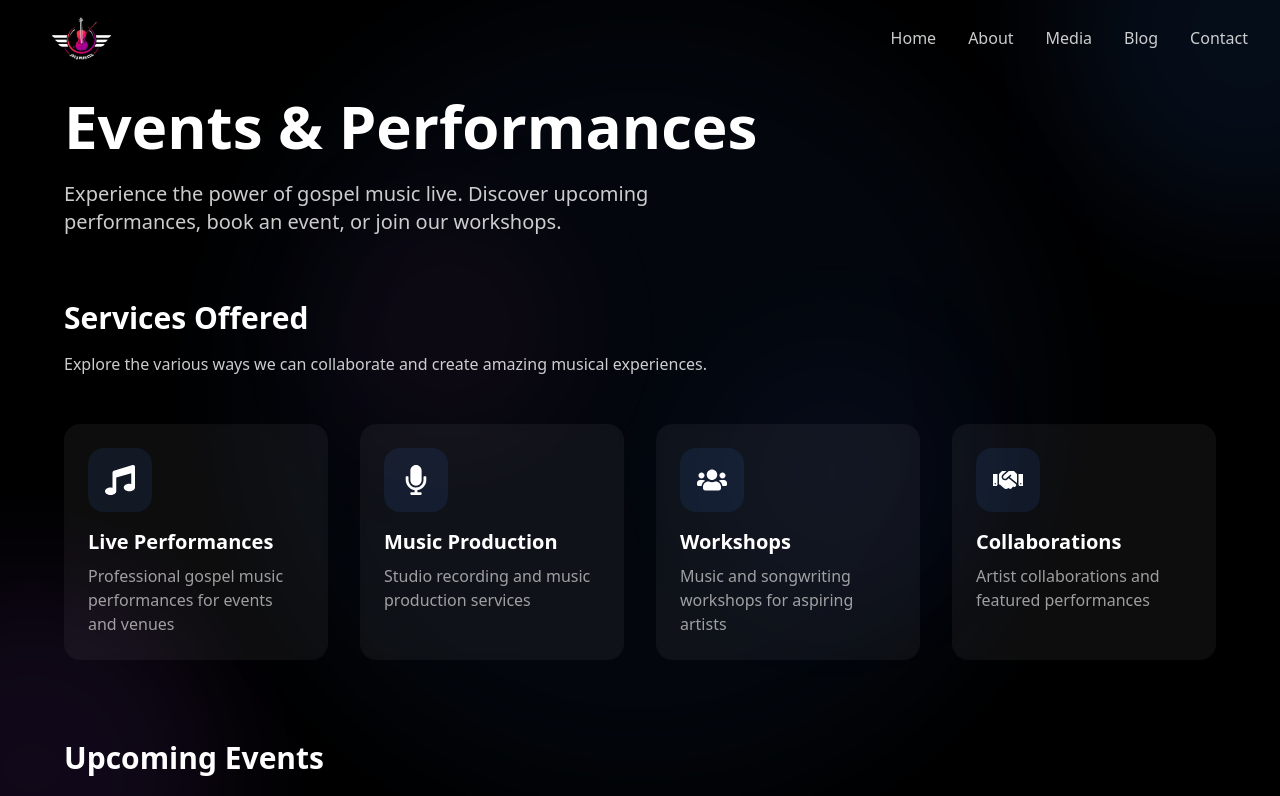
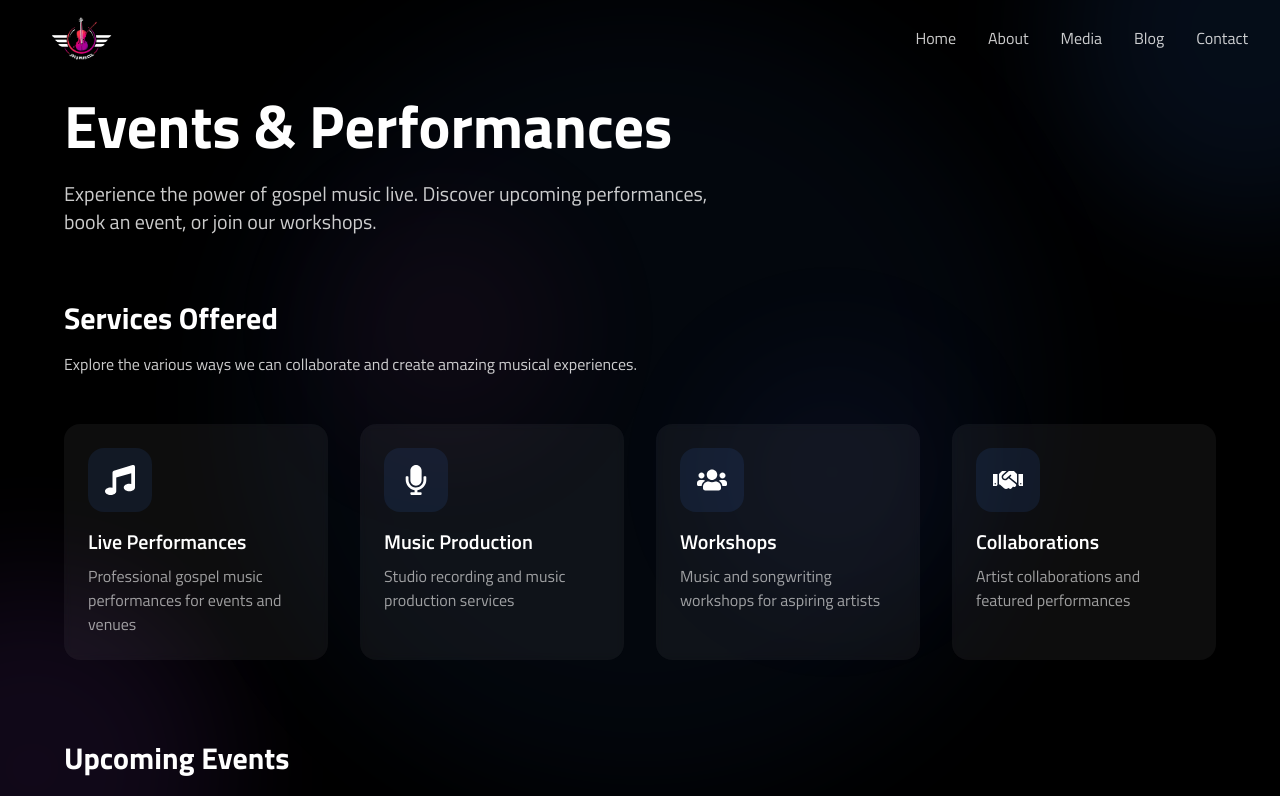
Before and after one commit to jgomputing/jaco, a Next.js app: page /events in a window 1280 px wide. Shown: the top 796 px of the page. Built offline with nearby package versions, Linux system fonts and the light colour scheme.

Commit message:
Refactor global CSS with improved utility classes and styling consistency

```diff
--- a/app/globals.css
+++ b/app/globals.css
@@ -27,25 +27,34 @@
   }
 
   html {
-    @apply scroll-smooth;
+    scroll-behavior: smooth;
     background-color: black;
   }
 
   body {
-    @apply text-white bg-black overflow-x-hidden max-w-[100vw] font-[var(--font-titillium-web)];
+    font-family: 'Titillium Web', sans-serif;
+    color: white;
+    background-color: black;
+    overflow-x: hidden;
+    max-width: 100vw;
   }
 
   /* Custom Scrollbar */
   ::-webkit-scrollbar {
-    @apply w-2;
+    width: 8px;
   }
 
   ::-webkit-scrollbar-track {
-    @apply bg-black/20;
+    background-color: rgba(0, 0, 0, 0.2);
   }
 
   ::-webkit-scrollbar-thumb {
-    @apply bg-[#3b82f6]/20 rounded-full hover:bg-[#3b82f6]/40 transition-colors;
+    background-color: rgba(59, 130, 246, 0.2);
+    border-radius: 9999px;
+  }
+
+  ::-webkit-scrollbar-thumb:hover {
+    background-color: rgba(59, 130, 246, 0.4);
   }
 }
 
@@ -53,16 +62,12 @@
 @layer components {
   /* Container */
   .container {
-    @apply px-4 sm:px-6 lg:px-8 mx-auto max-w-7xl w-full;
+    @apply px-4 sm:px-6 lg:px-8 mx-auto max-w-7xl;
   }
 
   /* Glass Card */
   .glass-card {
-    @apply bg-white/[0.03] backdrop-blur-xl border border-white/10 transition-all duration-300;
-  }
-
-  .glass-card:hover {
-    @apply bg-white/[0.05] border-white/20 shadow-lg shadow-black/5;
+    @apply bg-white/[0.03] backdrop-blur-xl border border-white/10 transition-all duration-300 hover:bg-white/[0.05] hover:border-white/20;
   }
 
   /* Button Base */
@@ -84,7 +89,7 @@
 
   /* Button Variants */
   .btn-primary {
-    @apply bg-gradient-to-r from-[#3b82f6] to-[#2563eb] text-white shadow-lg shadow-[#3b82f6]/25 hover:shadow-xl hover:shadow-[#3b82f6]/30 hover:scale-[1.02];
+    @apply bg-[#3b82f6] text-white hover:bg-[#2563eb] shadow-lg hover:shadow-xl shadow-[#3b82f6]/25 hover:shadow-[#3b82f6]/30 hover:scale-[1.02];
   }
 
   .btn-secondary {
@@ -104,7 +109,7 @@
   }
 
   .btn-youtube {
-    @apply bg-gradient-to-r from-[#FF0000] to-[#ff1a1a] text-white shadow-lg shadow-red-500/25 hover:shadow-xl hover:shadow-red-500/30 hover:scale-[1.02];
+    @apply bg-[#FF0000] text-white hover:bg-[#ff1a1a] shadow-lg hover:shadow-xl shadow-red-500/25 hover:shadow-red-500/30 hover:scale-[1.02];
   }
 
   /* Section Styles */
@@ -135,6 +140,42 @@
 
   .perspective {
     perspective: 1000px;
+  }
+
+  .text-gradient {
+    @apply bg-clip-text text-transparent bg-gradient-to-r from-[#3b82f6] to-[#2563eb];
+  }
+
+  .hover-lift {
+    @apply transition-transform duration-300 hover:-translate-y-1;
+  }
+
+  .hover-scale {
+    @apply transition-transform duration-300 hover:scale-[1.02];
+  }
+
+  .bg-gradient-blur {
+    @apply bg-gradient-to-br from-[#3b82f6]/10 via-purple-500/5 to-transparent backdrop-blur-xl;
+  }
+
+  .bg-gradient-dark {
+    @apply bg-gradient-to-br from-black via-gray-900 to-black;
+  }
+
+  .glass-effect {
+    @apply bg-white/[0.03] backdrop-blur-xl border border-white/10;
+  }
+
+  .glass-effect-hover {
+    @apply hover:bg-white/[0.05] hover:border-white/20;
+  }
+
+  .text-shadow {
+    text-shadow: 0 2px 4px rgba(0,0,0,0.1);
+  }
+
+  .text-shadow-lg {
+    text-shadow: 0 4px 8px rgba(0,0,0,0.2);
   }
 }
 
@@ -193,43 +234,3 @@
 .animate-scale-in {
   animation: scaleIn 0.6s ease-out forwards;
 }
-
-/* Hover Effects */
-.hover-lift {
-  @apply transition-transform duration-300 hover:-translate-y-1;
-}
-
-.hover-scale {
-  @apply transition-transform duration-300 hover:scale-[1.02];
-}
-
-/* Gradient Backgrounds */
-.bg-gradient-blur {
-  @apply bg-gradient-to-br from-[#3b82f6]/10 via-purple-500/5 to-transparent backdrop-blur-xl;
-}
-
-.bg-gradient-dark {
-  @apply bg-gradient-to-br from-black via-gray-900 to-black;
-}
-
-/* Glass Effects */
-.glass-effect {
-  @apply bg-white/[0.03] backdrop-blur-xl border border-white/10;
-}
-
-.glass-effect-hover {
-  @apply hover:bg-white/[0.05] hover:border-white/20;
-}
-
-/* Text Effects */
-.text-gradient {
-  @apply bg-clip-text text-transparent bg-gradient-to-r from-[#3b82f6] to-[#2563eb];
-}
-
-.text-shadow {
-  text-shadow: 0 2px 4px rgba(0,0,0,0.1);
-}
-
-.text-shadow-lg {
-  text-shadow: 0 4px 8px rgba(0,0,0,0.2);
-}
```
